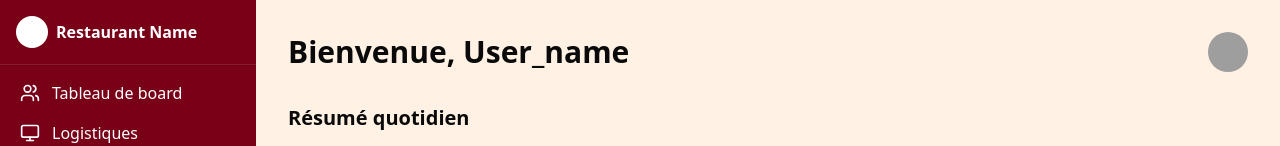
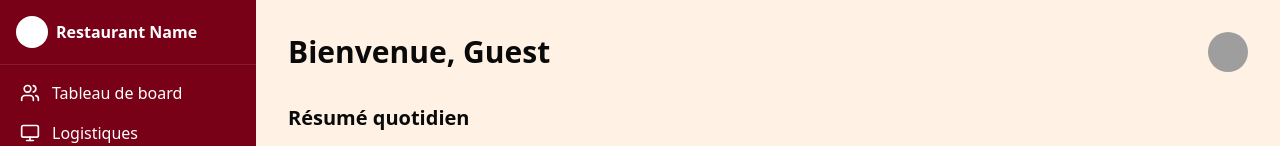
Before and after one commit to AablaEssadaq/Restaurant-Management-App, a React (Vite) app in the folder frontend/: page / in a window 1280 px wide. Shown: the top 146 px of the page. Built offline with nearby package versions, Linux system fonts and the light colour scheme; no server answers; grey boxes are pictures that could not be loaded.

Commit message:
`backend : Added user data in login response. Frontend : Created an authenticated user context`

```diff
--- a/frontend/src/App.jsx
+++ b/frontend/src/App.jsx
@@ -8,12 +8,15 @@ import '@fortawesome/fontawesome-free/css/all.css';
 import Dashboard from './components/Dashboard';
 import { Toaster } from './components/ui/toaster';
 import Layout from './components/Layout';
+import { UserProvider } from './context/UserContext';
+
 
 
 function App() {
 
   return (
     <>
+    <UserProvider>
     <Routes>
       <Route path="/register" element={<MultiStepForm />} />
       <Route path="/postRegister" element={<PostRegistrationPage />} />
@@ -24,6 +27,7 @@ function App() {
       </Route>
     </Routes>
     <Toaster />
+    </UserProvider>
     </>
   )
 }
--- a/frontend/src/components/dashboard.jsx
+++ b/frontend/src/components/dashboard.jsx
@@ -2,6 +2,7 @@ import React from 'react'
 import { Avatar, AvatarFallback, AvatarImage } from "@/components/ui/avatar"
 import { Card, CardContent } from "@/components/ui/card"
 import { PieChart, Pie, Cell, ResponsiveContainer, Legend, Tooltip } from 'recharts'
+import { useUser } from '@/context/UserContext.jsx'
 
 
 const orderData = [
@@ -12,13 +13,17 @@ const orderData = [
 
 const COLORS = ['#790117', '#F7B336', '#DB7C24']
 
+
 const Dashboard = () => {
+
+  const { user } = useUser();
+
   return (
     <>
     <main className="flex-1 overflow-auto p-8">
         {/* Header */}
         <div className="flex justify-between items-center mb-8">
-          <h1 className="text-3xl font-bold">Bienvenue, User_name</h1>
+          <h1 className="text-3xl font-bold">Bienvenue, { user ? user.firstName + " " + user.lastName : "Guest"}</h1>
           <Avatar>
             <AvatarImage src="/placeholder.svg" />
             <AvatarFallback>UN</AvatarFallback>
--- a/frontend/src/components/login-page.jsx
+++ b/frontend/src/components/login-page.jsx
@@ -11,6 +11,7 @@ import {Card, CardContent, CardFooter,} from "@/components/ui/card"
 import { useNavigate } from 'react-router-dom';
 import { useToast } from "@/hooks/use-toast"
 import axios from 'axios';
+import { useUser } from '@/context/UserContext';
 
 
 
@@ -29,6 +30,8 @@ const LoginPage = () => {
     const navigate = useNavigate();
 
     const { toast } = useToast()
+
+    const { setUser } = useUser(); // Access the setUser function from context
 
     useEffect(() => {
         document.body.className = "h-screen flex justify-center items-center bg-beige text-foreground"; // Ajoute une classe au body en l'accèdant via le DOM, pas directement
@@ -57,8 +60,10 @@ const LoginPage = () => {
           const response = await axios.post(`${apiUrl}/api/auth/login`, values);
           // Handle successful response
           if (response.data.accessToken) {
-          // Navigate to the dashboard page
-          navigate('/');
+           const userData = response.data.authUser; // Assume response contains the authenticated user object
+           setUser(userData); // Update the user in context
+           // Navigate to the dashboard page
+           navigate('/');
          }
 
         } catch (error) {
--- /dev/null
+++ b/frontend/src/context/UserContext.jsx
@@ -0,0 +1,20 @@
+import React, { createContext, useState, useContext } from "react";
+
+// Create the context
+const UserContext = createContext();
+
+// Custom hook to use the UserContext
+export const useUser = () => {
+  return useContext(UserContext);
+};
+
+// Create the provider component
+export const UserProvider = ({ children }) => {
+  const [user, setUser] = useState(null); // User state to store the authenticated user
+
+  return (
+    <UserContext.Provider value={{ user, setUser }}>
+      {children}
+    </UserContext.Provider>
+  );
+};
```
Also changed, not shown: 1 other file (tests, documents, lock files or other folders).
